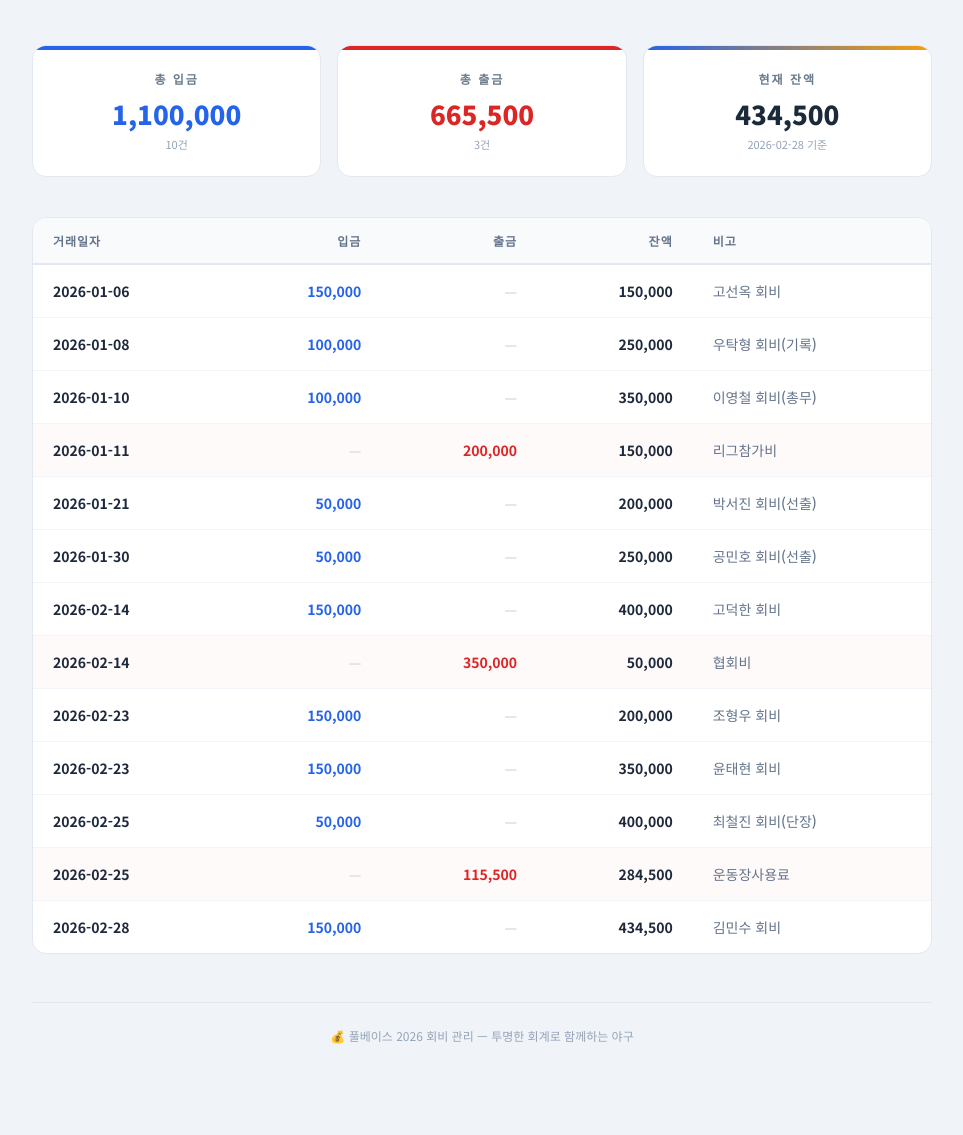
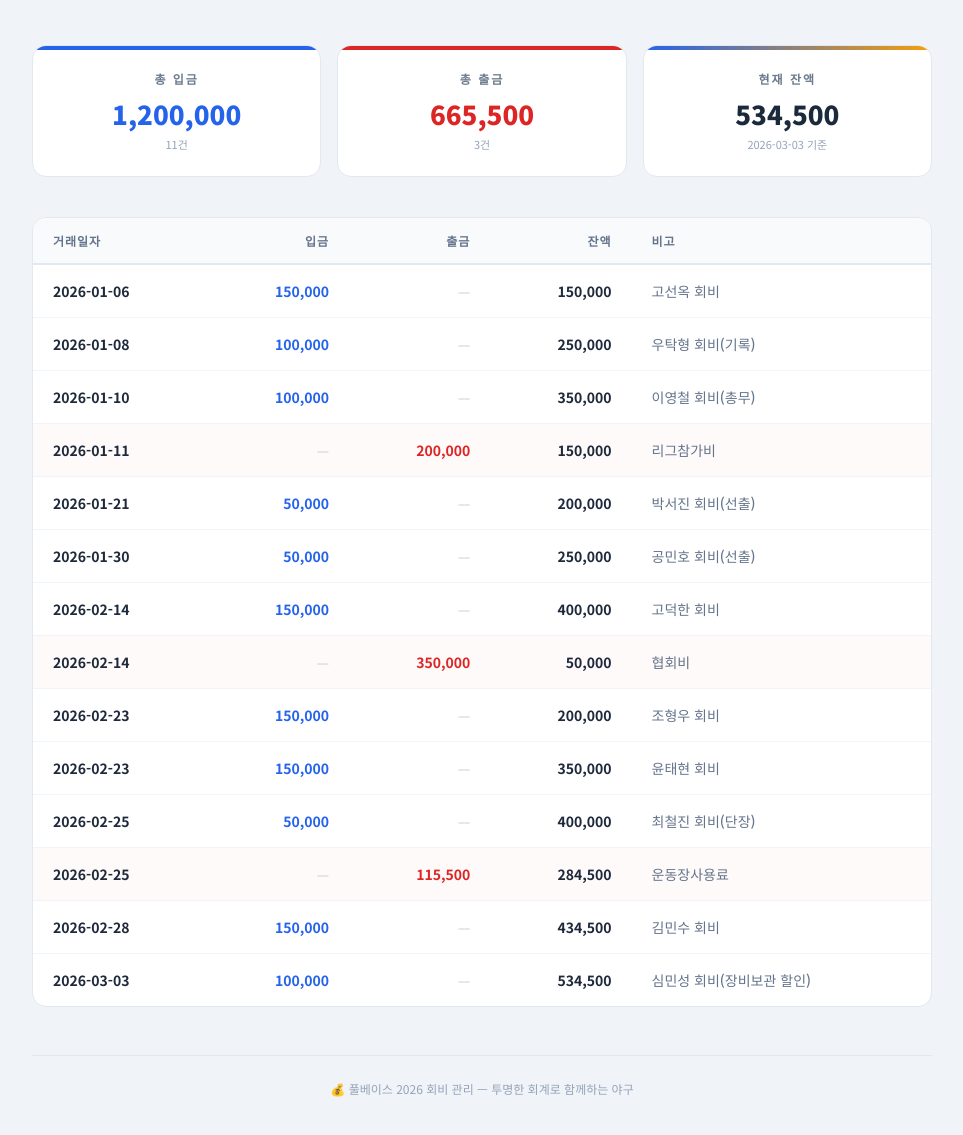
Before and after one commit to helloyeops/fullbase, a plain HTML site: page finance.html in a window 1280 px wide. Shown: the part 113-1248 px from the top of the page, without its empty margins (158-1121 px from the left). Before the commit the page ends 1197 px from the top, so only its background shows below. Drawn offline with nearby package versions, Linux system fonts and the light colour scheme.

Commit message:
심민성 회비 10만원(장비보관 할인) 납부 반영

```diff
--- a/finance.html
+++ b/finance.html
@@ -265,8 +265,8 @@
   <div class="summary">
     <div class="summary-card income">
       <div class="summary-label">총 입금</div>
-      <div class="summary-amount">1,100,000</div>
-      <div class="summary-sub">10건</div>
+      <div class="summary-amount">1,200,000</div>
+      <div class="summary-sub">11건</div>
     </div>
     <div class="summary-card expense">
       <div class="summary-label">총 출금</div>
@@ -275,8 +275,8 @@
     </div>
     <div class="summary-card balance">
       <div class="summary-label">현재 잔액</div>
-      <div class="summary-amount">434,500</div>
-      <div class="summary-sub">2026-02-28 기준</div>
+      <div class="summary-amount">534,500</div>
+      <div class="summary-sub">2026-03-03 기준</div>
     </div>
   </div>
 
@@ -383,6 +383,13 @@
           <td class="amount-balance">434,500</td>
           <td>김민수 회비</td>
         </tr>
+        <tr>
+          <td>2026-03-03</td>
+          <td class="amount-in">100,000</td>
+          <td class="empty">—</td>
+          <td class="amount-balance">534,500</td>
+          <td>심민성 회비(장비보관 할인)</td>
+        </tr>
       </tbody>
     </table>
   </div>
```
Also changed, not shown: index.html (+1 -1 lines), roster.html (+2 -1 lines).
